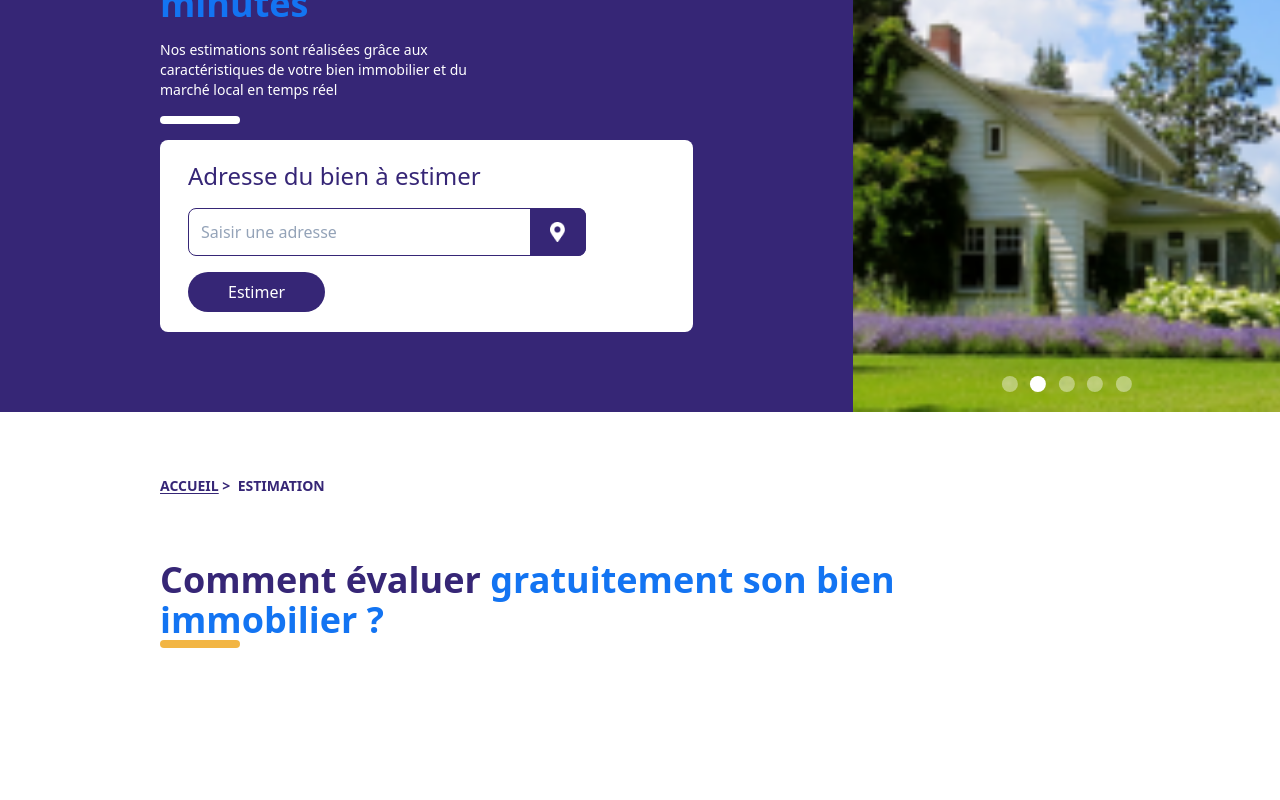
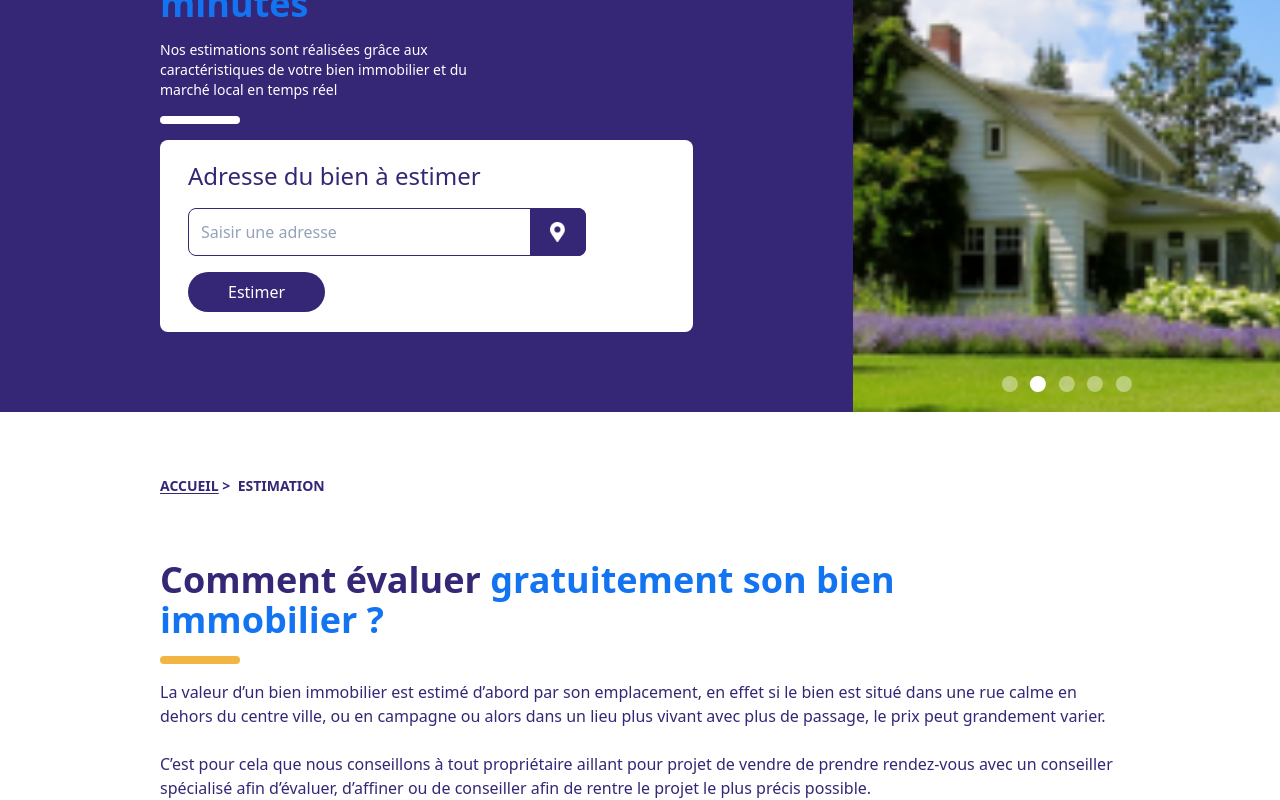
Before and after one commit to magicniclus/immoportail, a Next.js app: page / in a window 1280 px wide. Shown: the part 272-1072 px from the top of the page. Before the commit the page ends 920 px from the top, so only its background shows below. Built offline with nearby package versions, Linux system fonts and the light colour scheme.

Commit message:
Update SetTitleWithDescriptionAndMiddleSeparation.js

```diff
--- a/components/Molecules/SetTitleWithDescriptionAndMiddleSeparation.js
+++ b/components/Molecules/SetTitleWithDescriptionAndMiddleSeparation.js
@@ -1,6 +1,7 @@
 import React from 'react';
 import SeparationLign from '../Atoms/others/SeparationLign';
 import TitlePrimary from "../Atoms/titles/TitlePrimary"
+import Text from "../Atoms/texts/Text"
 
 const SetTitleWithDescriptionAndMiddleSeparation = (props) => {
     const title = props.title
@@ -10,7 +11,12 @@ const SetTitleWithDescriptionAndMiddleSeparation = (props) => {
     return (
         <div>
             <TitlePrimary text={title} textWithColor={titleWithColor} color={colorTitle} />
-            <SeparationLign color={colorSeparation}/>
+            <SeparationLign color={colorSeparation} marginY="my-4"/>
+            <Text textSize="normal" color="purple">
+                La valeur d’un bien immobilier est estimé d’abord par son emplacement, en effet si le bien est situé dans une rue calme en dehors du centre ville, ou en campagne ou alors dans un lieu plus vivant avec plus de passage, le prix peut grandement varier. <br/><br/>
+
+                C’est pour cela que nous conseillons à tout propriétaire aillant pour projet de vendre de prendre rendez-vous avec un conseiller spécialisé afin d’évaluer, d’affiner ou de conseiller afin de rentre le projet le plus précis possible.
+            </Text>
         </div>
     );
 };
```
